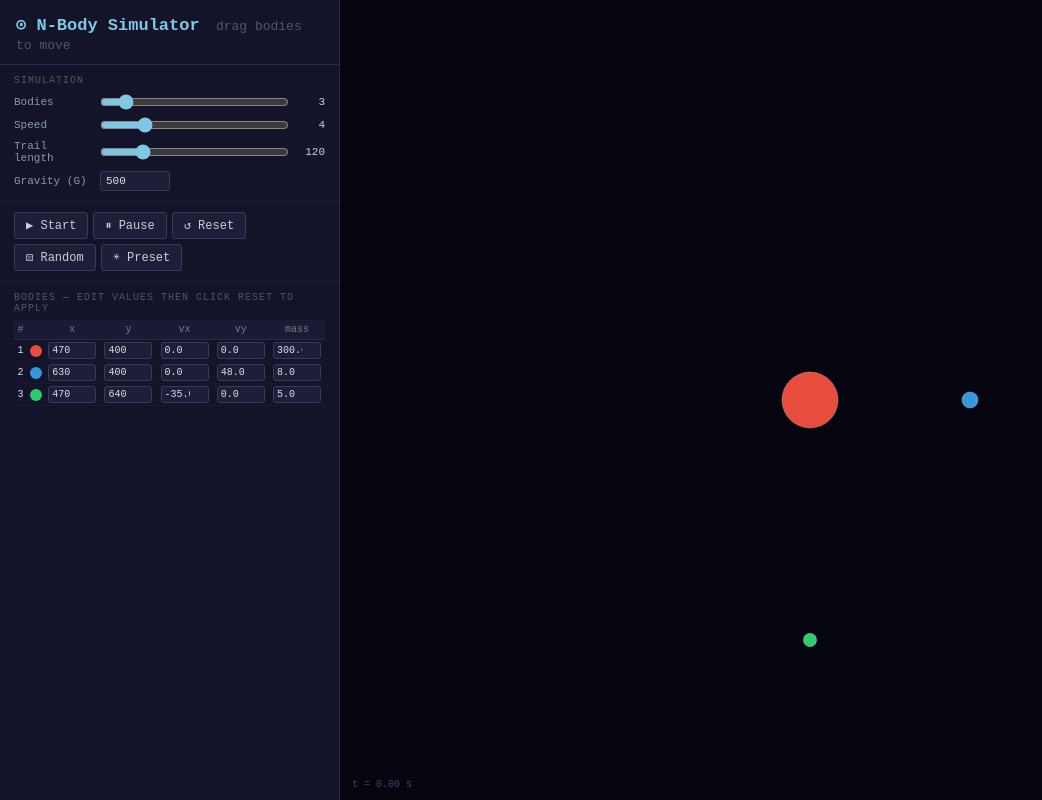
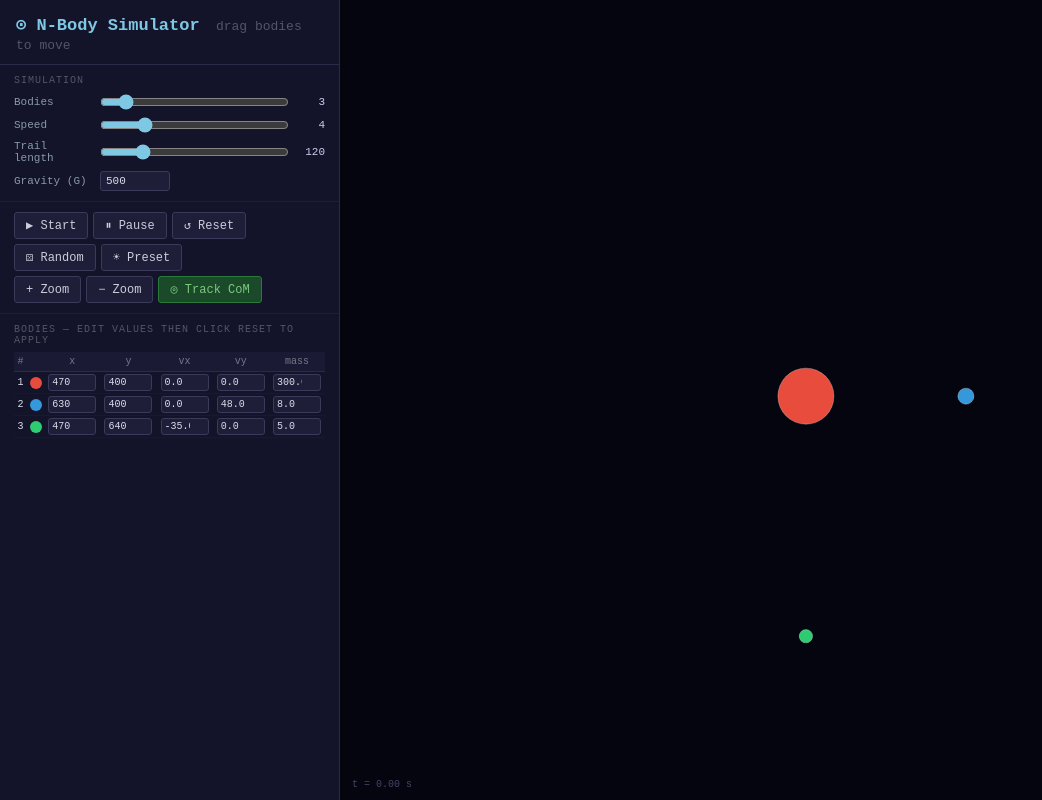
Before and after one commit to boswald314/n-body, a Flask app: page / in a window 1280 px wide. Shown: the whole page, without its empty margins (0-1042 px from the left). Run offline with Flask 2, Linux system fonts and the light colour scheme.

Commit message:
Track center of mass and add zoom in/out
- Wrap SVG groups in g-viewport with translate+scale transform
- Compute center of mass each frame and keep camera centered on it
- Add zoom in/out buttons and mouse wheel zoom (0.05x to 20x range)
- Add Track CoM toggle button to enable/disable camera tracking
- Reset/Random/Preset reset zoom to 1x and re-enable tracking
- Display current zoom level in HUD
- Recalculate viewport transform on window resize

Agent-Logs-Url: https://github.com/boswald314/n-body/sessions/73455b82-1840-489c-8d06-9ed4b240723b

Co-authored-by: boswald314 <6537685+boswald314@users.noreply.github.com>

```diff
--- a/templates/index.html
+++ b/templates/index.html
@@ -251,6 +251,11 @@
       <button id="btn-random">⚄ Random</button>
       <button id="btn-preset">☀ Preset</button>
     </div>
+    <div class="btn-row" style="margin-top:5px;">
+      <button id="btn-zoom-in">+ Zoom</button>
+      <button id="btn-zoom-out">− Zoom</button>
+      <button id="btn-track" class="running">◎ Track CoM</button>
+    </div>
   </div>
 
   <!-- Per-body table -->
@@ -276,9 +281,11 @@
 <!-- ── Simulation canvas ── -->
 <div id="sim-wrap">
   <svg id="sim-svg">
-    <g id="g-trails"></g>
-    <g id="g-bodies"></g>
-    <g id="g-vectors"></g>
+    <g id="g-viewport">
+      <g id="g-trails"></g>
+      <g id="g-bodies"></g>
+      <g id="g-vectors"></g>
+    </g>
   </svg>
   <div id="hud">t = 0.00 s</div>
   <div id="tooltip"></div>
@@ -313,12 +320,18 @@ let simTime = 0;
 let running = false;
 let rafId = null;
 
+// ── Camera / viewport ───────────────────────
+let zoomLevel = 1;
+let trackCoM = true;
+let camX = 0, camY = 0;
+
 // ── SVG / D3 ────────────────────────────────
 const svgEl = document.getElementById('sim-svg');
 const svg = d3.select(svgEl);
-const gTrails  = svg.select('#g-trails');
-const gBodies  = svg.select('#g-bodies');
-const gVectors = svg.select('#g-vectors');
+const gViewport = svg.select('#g-viewport');
+const gTrails  = gViewport.select('#g-trails');
+const gBodies  = gViewport.select('#g-bodies');
+const gVectors = gViewport.select('#g-vectors');
 
 let W = 0, H = 0;
 
@@ -328,7 +341,7 @@ function resize() {
   H = rect.height;
 }
 
-window.addEventListener('resize', resize);
+window.addEventListener('resize', () => { resize(); updateViewport(); });
 resize();
 
 // ── Physics ──────────────────────────────────
@@ -487,6 +500,35 @@ function refreshTablePositions() {
   });
 }
 
+// ── Center of mass & viewport transform ──────
+function computeCoM() {
+  let totalMass = 0, cx = 0, cy = 0;
+  bodies.forEach(b => {
+    totalMass += b.mass;
+    cx += b.x * b.mass;
+    cy += b.y * b.mass;
+  });
+  if (totalMass === 0) {
+    if (bodies.length === 0) return { x: W / 2, y: H / 2 };
+    // Zero-mass fallback: geometric centroid
+    const n = bodies.length;
+    return { x: bodies.reduce((s, b) => s + b.x, 0) / n,
+             y: bodies.reduce((s, b) => s + b.y, 0) / n };
+  }
+  return { x: cx / totalMass, y: cy / totalMass };
+}
+
+function updateViewport() {
+  if (trackCoM && bodies.length > 0) {
+    const com = computeCoM();
+    camX = com.x;
+    camY = com.y;
+  }
+  gViewport.attr('transform',
+    `translate(${W / 2}, ${H / 2}) scale(${zoomLevel}) translate(${-camX}, ${-camY})`
+  );
+}
+
 // ── D3 rendering ─────────────────────────────
 function renderBodies() {
   const circles = gBodies.selectAll('.body-circle')
@@ -583,10 +625,11 @@ function tick() {
 
   updateTrails();
   renderBodies();
+  updateViewport();
   refreshTablePositions();
 
   document.getElementById('hud').textContent =
-    `t = ${simTime.toFixed(2)} s  |  E = ${totalEnergy(bodies).toFixed(0)}  |  n = ${bodies.length}`;
+    `t = ${simTime.toFixed(2)} s  |  E = ${totalEnergy(bodies).toFixed(0)}  |  n = ${bodies.length}  |  zoom ${zoomLevel.toFixed(2)}x`;
 
   rafId = requestAnimationFrame(tick);
 }
@@ -611,9 +654,13 @@ document.getElementById('btn-reset').addEventListener('click', () => {
   stopSim();
   simTime = 0;
   trails = [];
+  zoomLevel = 1;
+  trackCoM = true;
+  document.getElementById('btn-track').classList.add('running');
   gTrails.selectAll('.trail').remove();
   restoreSnapshot();
   renderBodies();
+  updateViewport();
   buildTable();
   document.getElementById('hud').textContent = 't = 0.00 s';
 });
@@ -622,10 +669,14 @@ document.getElementById('btn-random').addEventListener('click', () => {
   stopSim();
   simTime = 0;
   trails = [];
+  zoomLevel = 1;
+  trackCoM = true;
+  document.getElementById('btn-track').classList.add('running');
   gTrails.selectAll('.trail').remove();
   bodies = randomBodies();
   saveSnapshot();
   renderBodies();
+  updateViewport();
   buildTable();
   document.getElementById('hud').textContent = 't = 0.00 s';
 });
@@ -634,10 +685,14 @@ document.getElementById('btn-preset').addEventListener('click', () => {
   stopSim();
   simTime = 0;
   trails = [];
+  zoomLevel = 1;
+  trackCoM = true;
+  document.getElementById('btn-track').classList.add('running');
   gTrails.selectAll('.trail').remove();
   bodies = presetBodies();
   saveSnapshot();
   renderBodies();
+  updateViewport();
   buildTable();
   document.getElementById('hud').textContent = 't = 0.00 s';
 });
@@ -658,12 +713,37 @@ document.getElementById('sl-trail').addEventListener('input', function () {
   trails = [];
 });
 
+// ── Zoom & tracking ──────────────────────────
+document.getElementById('btn-zoom-in').addEventListener('click', () => {
+  zoomLevel = Math.min(zoomLevel * 1.25, 20);
+  updateViewport();
+});
+
+document.getElementById('btn-zoom-out').addEventListener('click', () => {
+  zoomLevel = Math.max(zoomLevel / 1.25, 0.05);
+  updateViewport();
+});
+
+document.getElementById('btn-track').addEventListener('click', () => {
+  trackCoM = !trackCoM;
+  document.getElementById('btn-track').classList.toggle('running', trackCoM);
+  if (trackCoM) updateViewport();
+});
+
+svgEl.addEventListener('wheel', (e) => {
+  e.preventDefault();
+  const factor = e.deltaY < 0 ? 1.1 : 1 / 1.1;
+  zoomLevel = Math.max(0.05, Math.min(20, zoomLevel * factor));
+  updateViewport();
+}, { passive: false });
+
 // ── Init ──────────────────────────────────────
 function init() {
   resize();
   bodies = presetBodies();
   saveSnapshot();
   renderBodies();
+  updateViewport();
   buildTable();
 }
 
```
